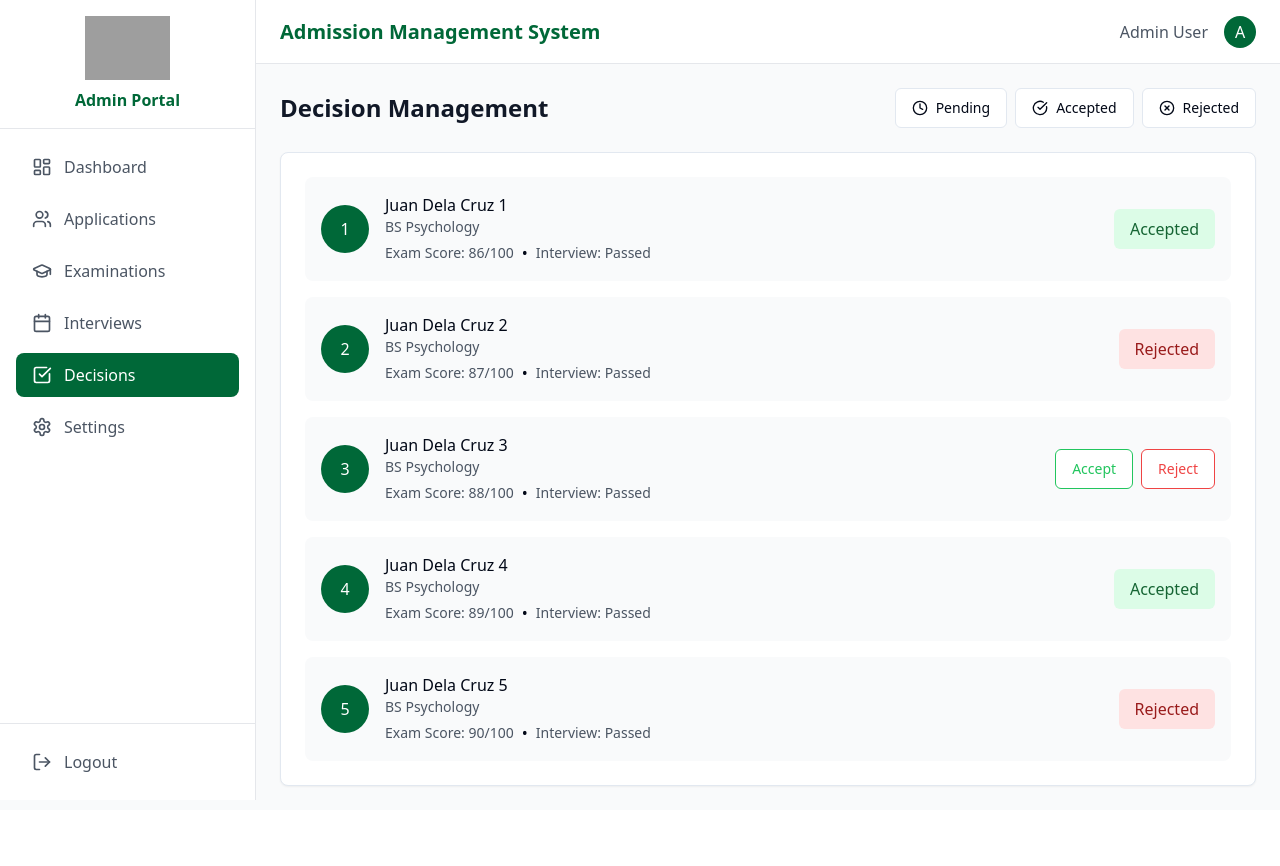
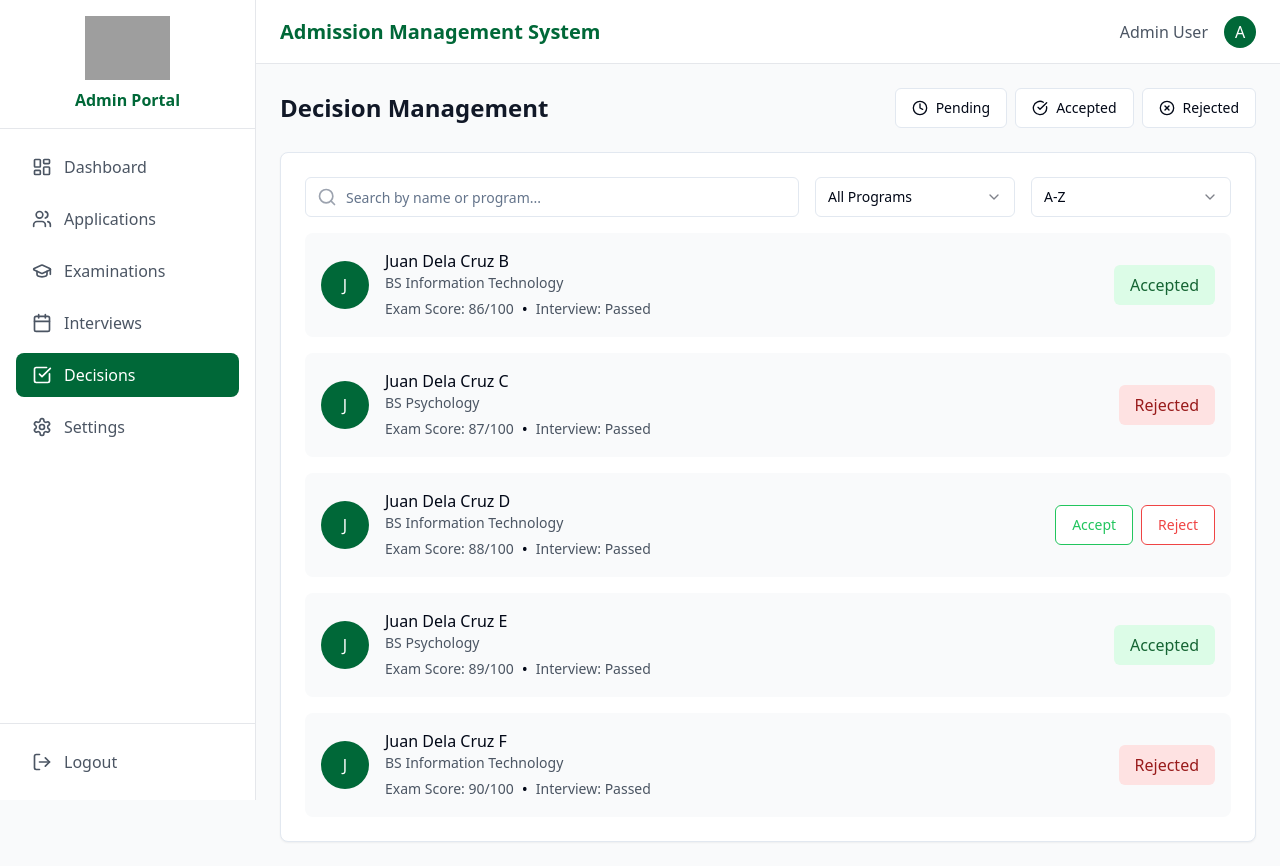
Before and after one commit to CzarPadrigano/adminpathway-prototype1, a React (Vite) app: page /decisions in a window 1280 px wide. Before the commit the page ends 810 px from the top, so only its background shows below. Built offline with nearby package versions, Linux system fonts and the light colour scheme; grey boxes are pictures that could not be loaded.

Commit message:
Add search and filter to Decisions page
Implemented a search bar to allow users to search for students in the Decisions page. Added filtering options for courses and the ability to sort last names alphabetically.
[skip gpt_engineer]

```diff
--- a/src/pages/Decisions.tsx
+++ b/src/pages/Decisions.tsx
@@ -1,12 +1,23 @@
 import React, { useState } from "react";
 import { Card } from "@/components/ui/card";
 import { Button } from "@/components/ui/button";
-import { CheckCircle, XCircle, Clock } from "lucide-react";
+import { Input } from "@/components/ui/input";
+import { CheckCircle, XCircle, Clock, Search } from "lucide-react";
 import { useToast } from "@/hooks/use-toast";
+import {
+  Select,
+  SelectContent,
+  SelectItem,
+  SelectTrigger,
+  SelectValue,
+} from "@/components/ui/select";
 
 const Decisions = () => {
   const { toast } = useToast();
   const [filter, setFilter] = useState<'all' | 'pending' | 'accepted' | 'rejected'>('all');
+  const [searchQuery, setSearchQuery] = useState("");
+  const [courseFilter, setCourseFilter] = useState("all");
+  const [sortOrder, setSortOrder] = useState<"asc" | "desc">("asc");
 
   const handleAccept = (id: number) => {
     toast({
@@ -26,16 +37,32 @@ const Decisions = () => {
 
   const decisions = [1, 2, 3, 4, 5].map((i) => ({
     id: i,
-    name: `Juan Dela Cruz ${i}`,
-    program: "BS Psychology",
+    firstName: `Juan`,
+    lastName: `Dela Cruz ${String.fromCharCode(65 + i)}`, // Different last names for sorting
+    program: i % 2 === 0 ? "BS Psychology" : "BS Information Technology",
     examScore: 85 + i,
     interviewStatus: "Passed",
     status: i % 3 === 0 ? 'pending' : i % 3 === 1 ? 'accepted' : 'rejected'
   }));
 
-  const filteredDecisions = decisions.filter(d =>
-    filter === 'all' || d.status === filter
-  );
+  const courses = [...new Set(decisions.map(d => d.program))];
+
+  // Filter and sort logic
+  const filteredDecisions = decisions
+    .filter(d =>
+      // Status filter
+      (filter === 'all' || d.status === filter) &&
+      // Search query
+      (`${d.firstName} ${d.lastName}`.toLowerCase().includes(searchQuery.toLowerCase()) ||
+       d.program.toLowerCase().includes(searchQuery.toLowerCase())) &&
+      // Course filter
+      (courseFilter === "all" || d.program === courseFilter)
+    )
+    .sort((a, b) => {
+      // Sort by last name
+      const comparison = a.lastName.localeCompare(b.lastName);
+      return sortOrder === "asc" ? comparison : -comparison;
+    });
 
   return (
     <div className="space-y-6">
@@ -70,6 +97,45 @@ const Decisions = () => {
 
       <Card className="p-6">
         <div className="space-y-4">
+          <div className="flex flex-col sm:flex-row gap-4">
+            {/* Search Bar */}
+            <div className="relative flex-1">
+              <Search className="absolute left-3 top-1/2 transform -translate-y-1/2 text-gray-400" size={20} />
+              <Input
+                placeholder="Search by name or program..."
+                className="pl-10"
+                value={searchQuery}
+                onChange={(e) => setSearchQuery(e.target.value)}
+              />
+            </div>
+
+            {/* Course Filter */}
+            <Select value={courseFilter} onValueChange={setCourseFilter}>
+              <SelectTrigger className="w-[200px]">
+                <SelectValue placeholder="Filter by program" />
+              </SelectTrigger>
+              <SelectContent>
+                <SelectItem value="all">All Programs</SelectItem>
+                {courses.map((course) => (
+                  <SelectItem key={course} value={course}>
+                    {course}
+                  </SelectItem>
+                ))}
+              </SelectContent>
+            </Select>
+
+            {/* Sort Order */}
+            <Select value={sortOrder} onValueChange={(value: "asc" | "desc") => setSortOrder(value)}>
+              <SelectTrigger className="w-[200px]">
+                <SelectValue placeholder="Sort by last name" />
+              </SelectTrigger>
+              <SelectContent>
+                <SelectItem value="asc">A-Z</SelectItem>
+                <SelectItem value="desc">Z-A</SelectItem>
+              </SelectContent>
+            </Select>
+          </div>
+
           {filteredDecisions.map((decision) => (
             <div
               key={decision.id}
@@ -77,10 +143,10 @@ const Decisions = () => {
             >
               <div className="flex items-center space-x-4">
                 <div className="h-12 w-12 rounded-full bg-plp-green text-white flex items-center justify-center">
-                  {decision.id}
+                  {decision.firstName[0]}
                 </div>
                 <div>
-                  <p className="font-medium">{decision.name}</p>
+                  <p className="font-medium">{decision.firstName} {decision.lastName}</p>
                   <p className="text-sm text-gray-600">{decision.program}</p>
                   <div className="flex items-center mt-1">
                     <span className="text-sm text-gray-600">
```
